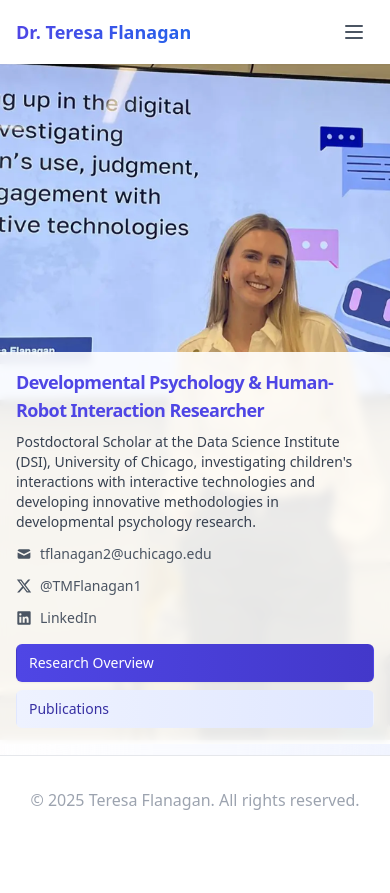
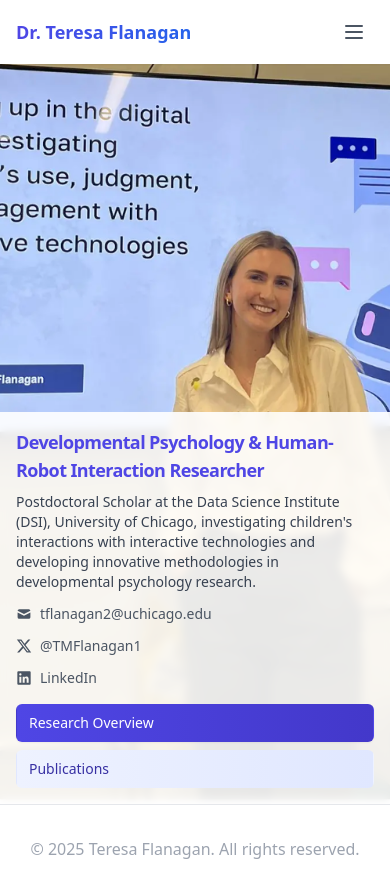
Before and after one commit to mpoz425/TessF, a Next.js app: page / in a window 390 px wide. Before the commit the page ends 844 px from the top, so only its background shows below. Built offline with nearby package versions, Linux system fonts and the light colour scheme.

Commit message:
mobile compatibility

```diff
--- a/components/ui/Hero.tsx
+++ b/components/ui/Hero.tsx
@@ -21,7 +21,13 @@ const Hero: React.FC = () => {
       <div className="max-w-none mx-auto">
         <div className="relative">
           {/* Full-width image container */}
-          <div className="relative w-full" style={{ height: 'calc(100vh - 100px)' }}>
+          <div
+            className="relative w-full"
+            style={{
+              height: isMobile ? 'calc(100vh - 40px)' : 'calc(100vh - 100px)',
+              minHeight: isMobile ? 400 : undefined,
+            }}
+          >
             <div className="absolute inset-0">
               <Image
                 src="/images/Tess_Hero.png"
@@ -29,7 +35,7 @@ const Hero: React.FC = () => {
                 fill
                 style={{
                   objectFit: 'cover',
-                  objectPosition: isMobile ? 'center 20%' : 'center center',
+                  objectPosition: isMobile ? 'center 0%' : 'center center',
                 }}
                 loading="eager"
                 className="w-full hero-image"
```
